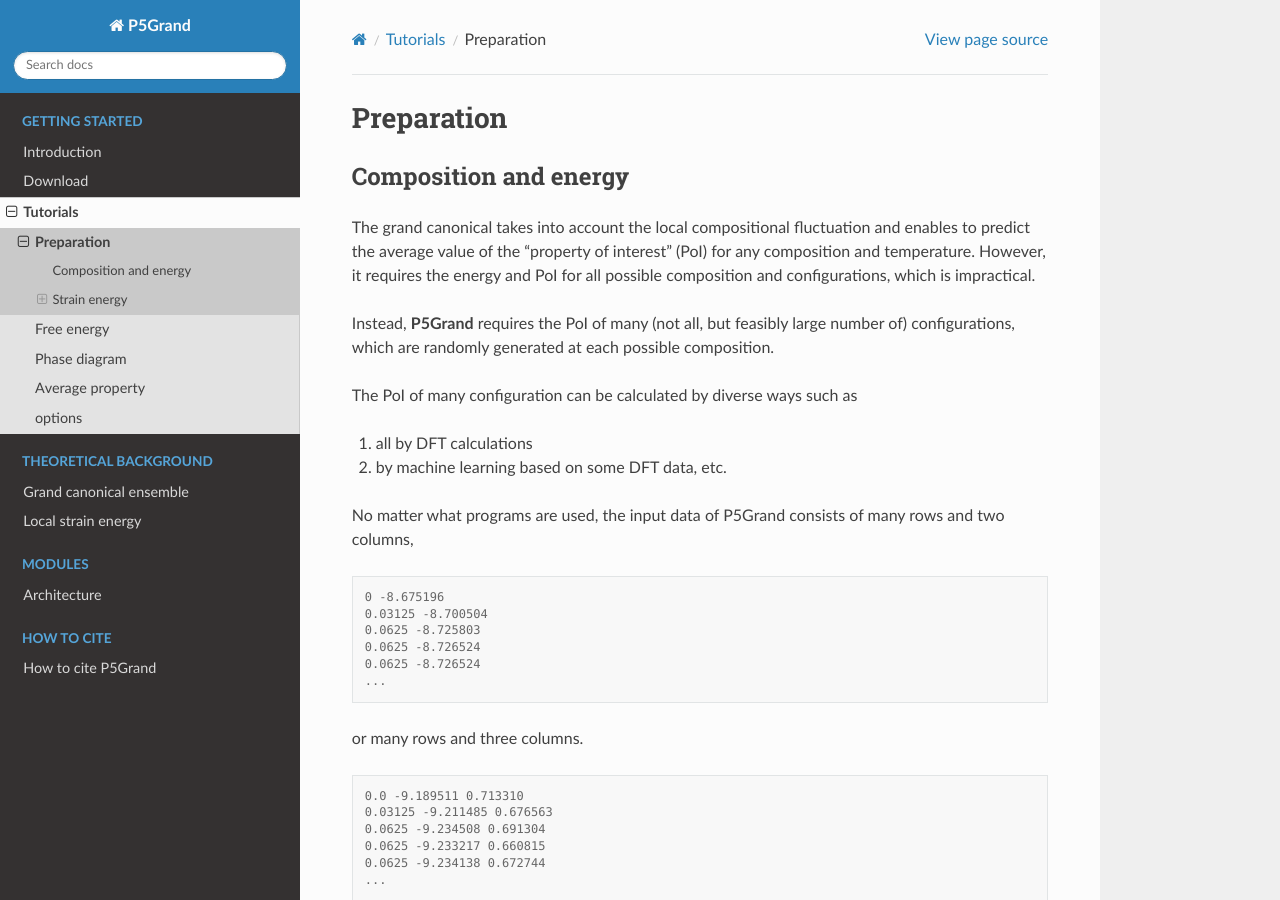
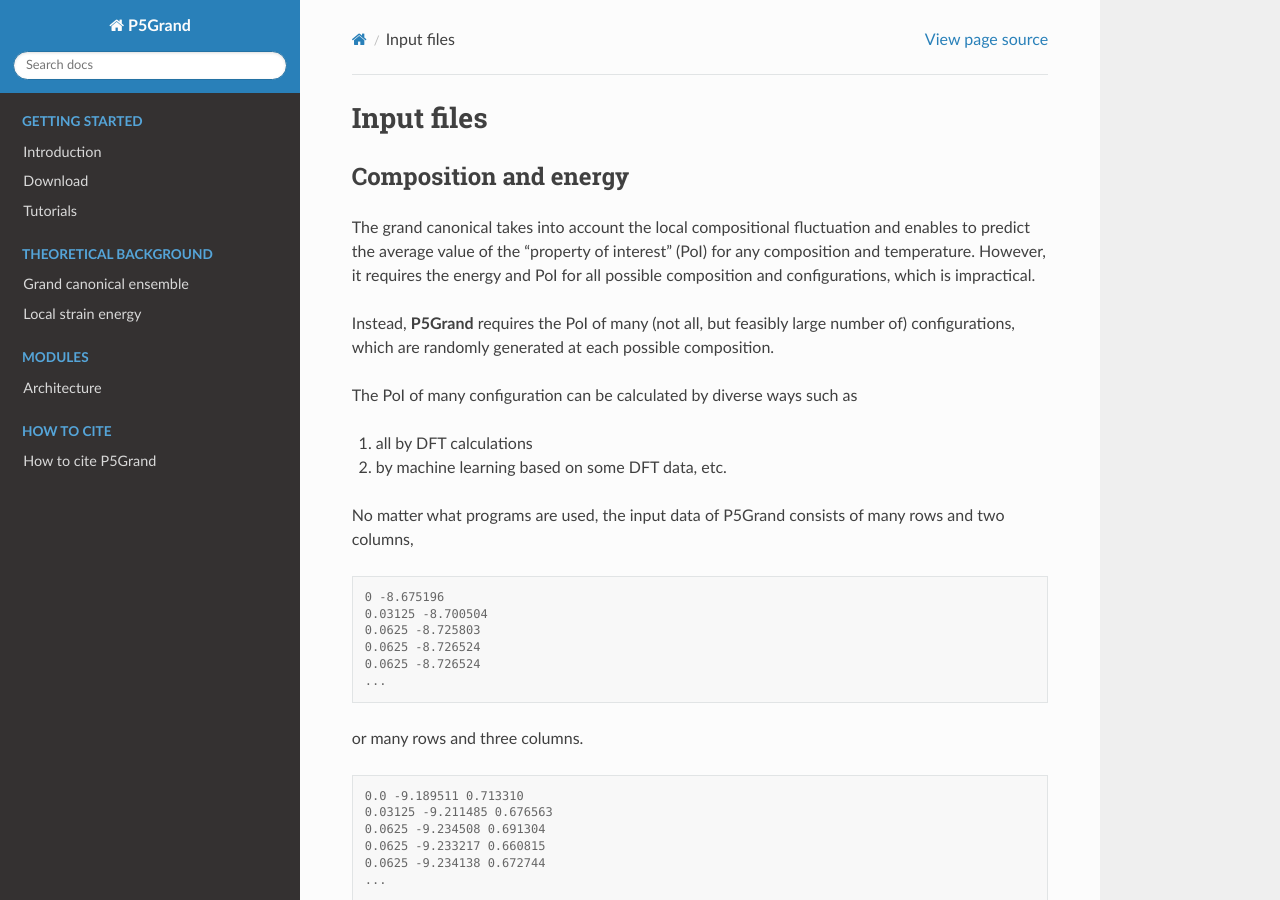
Before and after one commit to Han-Gyuseung/5PG, a Sphinx documentation site: the page built from docs/source/start/tutorial/input_files.rst, in a window 1280 px wide and 900 px high. Built offline with Sphinx 7.4.7 and the Read the Docs theme 2.0.0, drawn with Linux system fonts in a browser that asks for light colours; pages that are not in the unit, such as notebooks, are missing from menus.

Commit message:
Update and rename preparation.rst to input_files.rst

```diff
--- a/docs/source/start/tutorial/preparation.rst
+++ b/docs/source/start/tutorial/input_files.rst
@@ -1,4 +1,4 @@
-Preparation
+Input files
 ===========
 
 
```
